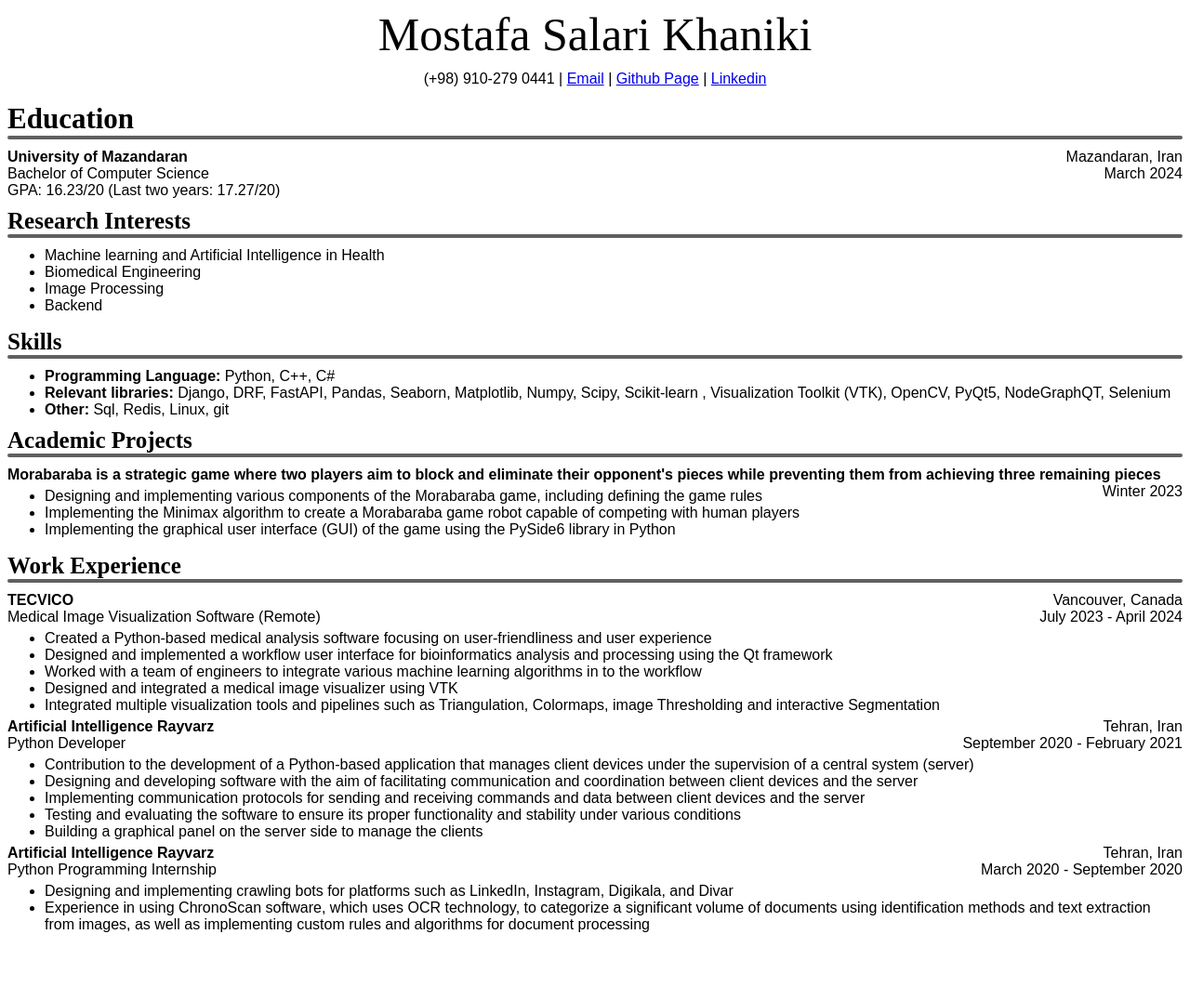
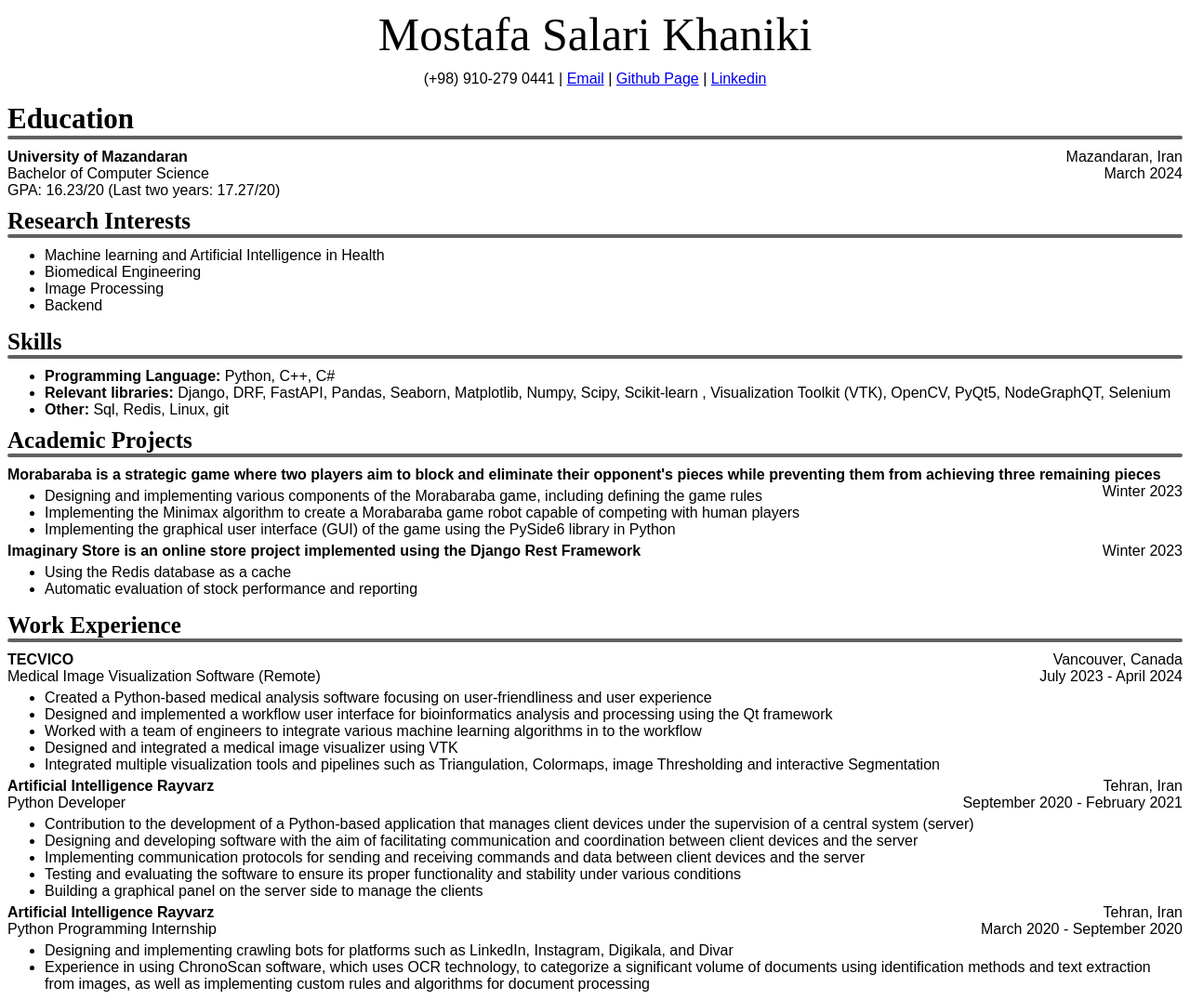
Before and after one commit to mostafasalarikhaniki/mostafasalarikhaniki.github.io, a Jekyll site: the page _pages/cv.html, which Jekyll copies as it is, in a window 1280 px wide. Shown: the whole page at 93% size. Built offline with Jekyll 4.4.1, drawn with Linux system fonts in a browser that asks for light colours; before the commit the page ends 1012 px from its top, so only the background shows below that.

Commit message:
add Imaginary store to academi projects

```diff
--- a/_pages/cv.html
+++ b/_pages/cv.html
@@ -123,6 +123,15 @@
         <li>Implementing the graphical user interface (GUI) of the game using the PySide6 library in Python</li>
 
     </ul>
+
+    <b>Imaginary Store is an online store project implemented using the Django Rest Framework</b>
+    <span style="float:right;">Winter 2023
+    </span>
+    <ul>
+        <li>Using the Redis database as a cache</li>
+        <li>Automatic evaluation of stock performance and reporting</li>
+    </ul>
+
     <p style="text-align:left;">
     <h2>
         <span style="font-family:Times New Roman;font-size:25px">
```
